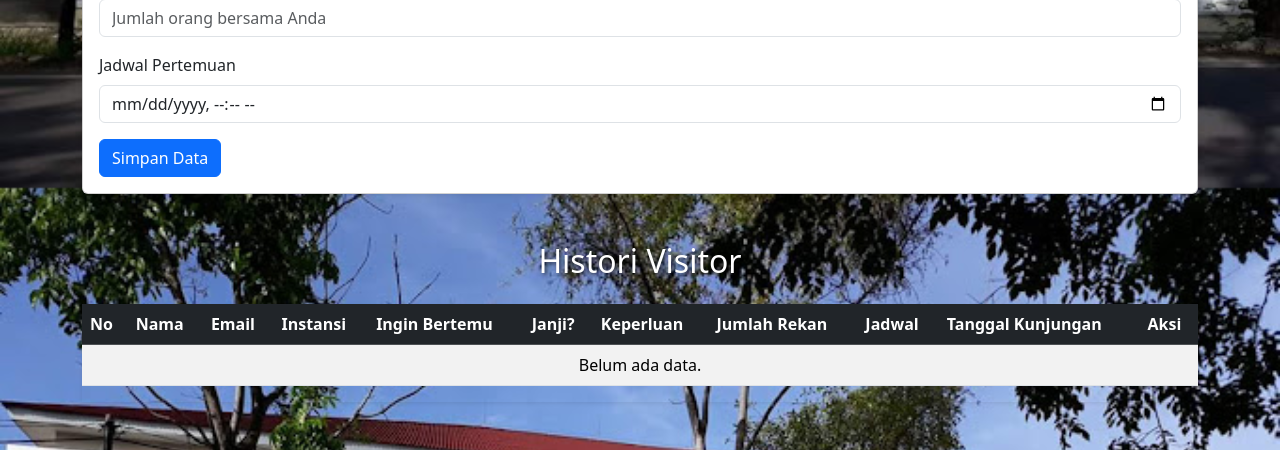
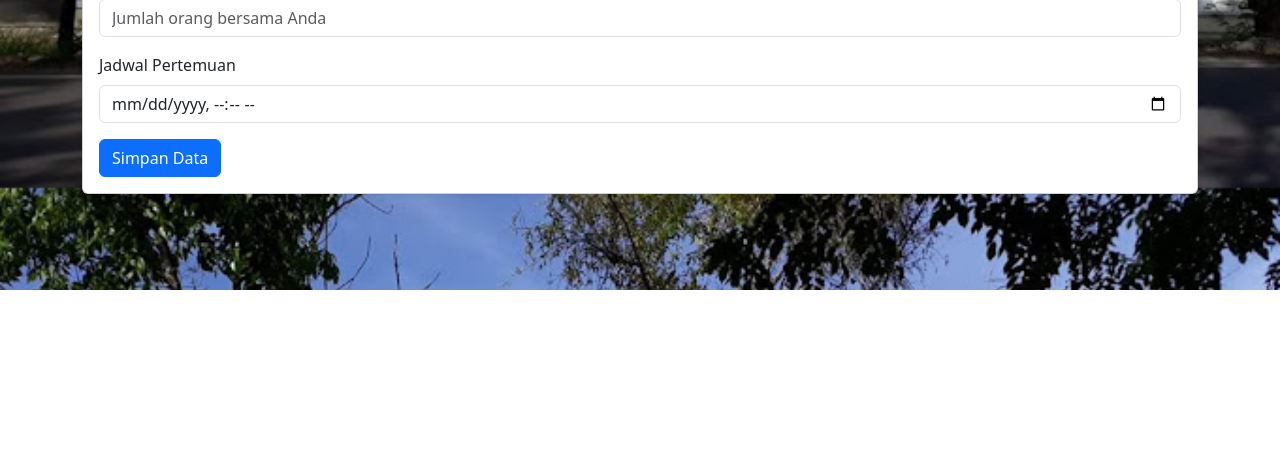
Before and after one commit to Hapid12/bpma-gatelog, a Node server app: page /visitor in a window 1280 px wide. Shown: the part 772-1222 px from the top of the page. After the commit the page ends 1062 px from the top, so only its background shows below. Run offline with Node 20, Linux system fonts and the light colour scheme; data that the repository does not hold is empty; some libraries are stand-ins or nearby versions.

Commit message:
new update 1

```diff
--- a/utils/mailer.js
+++ b/utils/mailer.js
@@ -1,10 +1,12 @@
+require('dotenv').config(); // tambahkan baris ini jika belum
+
 const nodemailer = require('nodemailer');
 
 const transporter = nodemailer.createTransport({
   service: 'gmail',
   auth: {
     user: process.env.MY_GMAIL,
-    pass: process.env.MY_GMAIL_PASSWORD
+    pass: process.env.MY_GMAIL_PASS
   }
 });
 
--- a/views/visitor.ejs
+++ b/views/visitor.ejs
@@ -85,55 +85,6 @@
         </form>
       </div>
     </div>
-
-<!-- Tabel Histori Visitor -->
-<h2 class="mb-4 text-center text-white" style="text-shadow: 2px 2px 4px rgba(0,0,0,0.7);">Histori Visitor</h2>
-<div class="table-responsive shadow-sm">
-  <table class="table table-striped table-hover">
-    <thead class="table-dark">
-      <tr>
-        <th>No</th>
-        <th>Nama</th>
-        <th>Email</th>
-        <th>Instansi</th>
-        <th>Ingin Bertemu</th>
-        <th>Janji?</th>
-        <th>Keperluan</th>
-        <th>Jumlah Rekan</th>
-        <th>Jadwal</th>
-        <th>Tanggal Kunjungan</th>
-        <th>Aksi</th>
-      </tr>
-    </thead>
-    <tbody>
-      <% if (visitors.length === 0) { %>
-        <tr>
-          <td colspan="11" class="text-center">Belum ada data.</td>
-        </tr>
-      <% } else { %>
-        <% visitors.forEach((visitor, index) => { %>
-          <tr>
-            <td><%= index + 1 %></td>
-            <td><%= visitor.name %></td>
-            <td><%= visitor.email %></td>
-            <td><%= visitor.institution %></td>
-            <td><%= visitor.targetEmployee %></td>
-            <td><%= visitor.hasAppointment %></td>
-            <td><%= visitor.purpose %></td>
-            <td><%= visitor.companions %></td>
-            <td><%= new Date(visitor.schedule).toLocaleString("id-ID") %></td>
-            <td><%= new Date(visitor.date).toLocaleString("id-ID") %></td>
-            <td>
-              <a href="/visitor/edit/<%= visitor._id %>" class="btn btn-sm btn-warning">Edit</a>
-              <form action="/visitor/delete/<%= visitor._id %>" method="POST" style="display:inline;">
-                <button type="submit" class="btn btn-sm btn-danger" onclick="return confirm('Hapus data ini?')">Hapus</button>
-              </form>
-            </td>
-          </tr>
-        <% }) %>
-      <% } %>
-    </tbody>
-  </table>
 </div>
   </div>
 
```
Also changed, not shown: package.json (+7 -5 lines), 2 other files.
